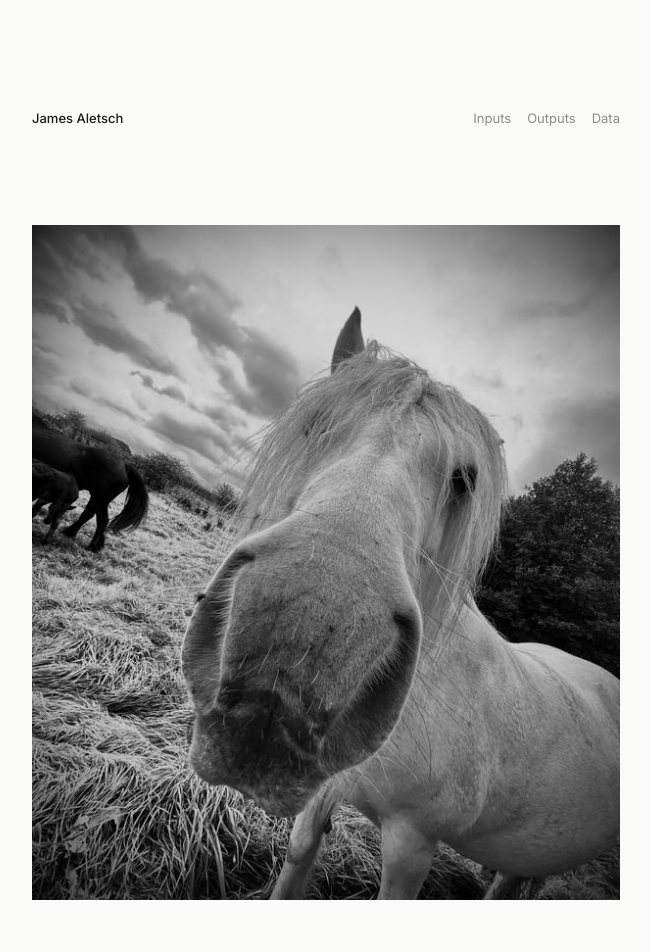
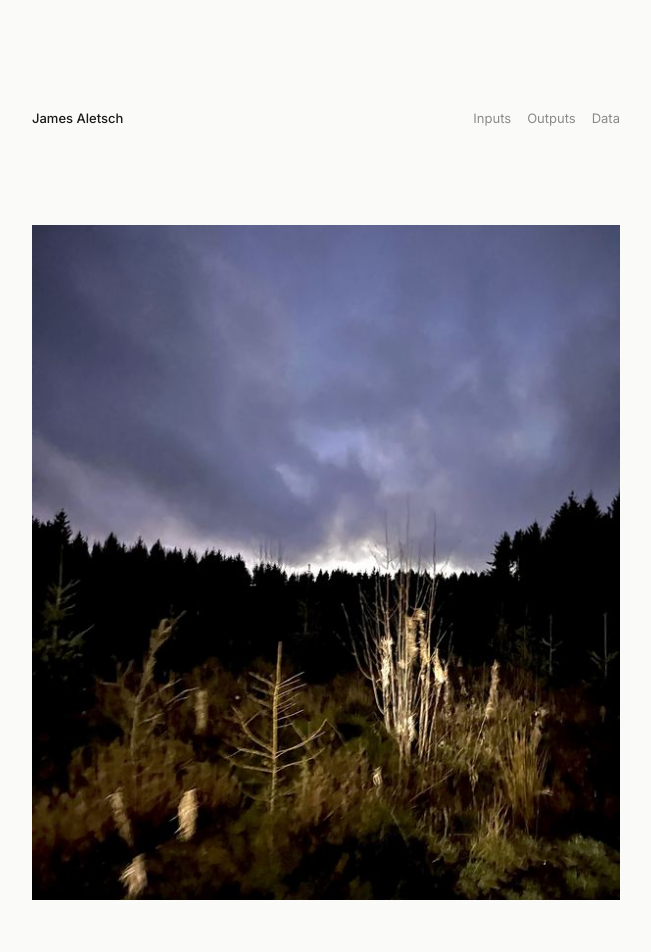
Before and after one commit to JamesGold/JamesAletsch, a Jekyll site: the page built from index.html, in a window 1280 px wide. Shown: the top 952 px of the page, without its empty margins (314-965 px from the left). Built offline with Jekyll 4.4.1, drawn with Linux system fonts in a browser that asks for light colours.

Commit message:
Pinned header; random hero photo on every load
- The header (name and navigation) stays at the top while scrolling;
  sections and releases scroll into view just below it
- The hero picks a random Inputs photo on each load. The photo list is
  embedded in the page so the choice is made before the image downloads
  (no flash, no layout jump). Without JavaScript it's the newest photo.

Co-Authored-By: Claude Opus 5.5 <noreply@anthropic.com>

```diff
--- a/assets/css/site.css
+++ b/assets/css/site.css
@@ -16,7 +16,13 @@ img { display: block; width: 100%; height: auto; }
 .wrap { max-width: 620px; margin: 0 auto; padding: 48px 16px 64px; }
 @media (min-width: 700px) { .wrap { padding-top: 12vh; } }
 
-header { display: flex; justify-content: space-between; margin-bottom: 96px; }
+/* header stays pinned to the top while scrolling */
+header {
+  display: flex; justify-content: space-between; margin: -16px 0 80px; padding: 16px 0;
+  position: sticky; top: 0; z-index: 50; background: var(--bg);
+}
+/* keep headings visible below the pinned header when jumping to a section or release */
+[id] { scroll-margin-top: 64px; }
 header .name { font-weight: 500; border: 0; }
 header nav { display: flex; gap: 16px; color: var(--mute); }
 header nav a { border: 0; }
@@ -105,4 +111,5 @@ header h1 a { border: 0; }
 .hero { margin: 0 0 96px; }
 .hero a { display: block; border: 0; cursor: zoom-in; }
 .hero img { aspect-ratio: auto; max-height: 75svh; object-fit: cover; }
+.hero noscript img { display: block; }
 .hero figcaption { margin-top: 8px; }
--- a/index.html
+++ b/index.html
@@ -10,14 +10,31 @@ gallery: true
     {% include nav.html %}
   </header>
 
-  {%- comment -%} Hero: the newest photo by date taken (the gallery is sorted newest first) {%- endcomment -%}
+  {%- comment -%}
+    Hero: a random Inputs photo on every load, picked by the inline script before the
+    image starts downloading. Without JavaScript (and for search engines) it's the newest.
+  {%- endcomment -%}
   {%- assign hero = site.data.gallery | first -%}
   {%- if hero %}
-  <figure class="hero">
-    <a href="#inputs" data-photo="{{ hero.id }}"><img src="{{ hero.full | prepend: '/' | relative_url }}" srcset="{{ hero.thumb | prepend: '/' | relative_url }} 800w, {{ hero.full | prepend: '/' | relative_url }} 2000w" sizes="(max-width: 652px) calc(100vw - 32px), 620px" width="{{ hero.width }}" height="{{ hero.height }}" alt="{{ hero.alt | escape }}" fetchpriority="high" style="background: {{ hero.colour }}"></a>
-    {%- if hero.caption != "" %}
-    <figcaption class="m">{{ hero.caption }}</figcaption>
-    {%- endif %}
+  {%- assign root = "/" | relative_url %}
+  <figure class="hero" id="hero">
+    <a href="#inputs" data-photo="{{ hero.id }}"><img alt="" fetchpriority="high"></a>
+    <figcaption class="m" hidden></figcaption>
+    <script>
+      (function () {
+        // [id, thumb, full, width, height, alt, caption, colour]
+        var photos = [{% for p in site.data.gallery %}[{{ p.id | jsonify }},{{ p.thumb | jsonify }},{{ p.full | jsonify }},{{ p.width }},{{ p.height }},{{ p.alt | jsonify }},{{ p.caption | jsonify }},{{ p.colour | jsonify }}]{% unless forloop.last %},{% endunless %}{% endfor %}];
+        var p = photos[Math.floor(Math.random() * photos.length)], root = {{ root | jsonify }};
+        var fig = document.getElementById('hero'), img = fig.querySelector('img'), cap = fig.querySelector('figcaption');
+        fig.querySelector('a').dataset.photo = p[0];
+        img.width = p[3]; img.height = p[4]; img.alt = p[5]; img.style.background = p[7];
+        img.sizes = '(max-width: 652px) calc(100vw - 32px), 620px';
+        img.srcset = root + p[1] + ' 800w, ' + root + p[2] + ' 2000w';
+        img.src = root + p[2];
+        if (p[6]) { cap.textContent = p[6]; cap.hidden = false; }
+      })();
+    </script>
+    <noscript><img src="{{ hero.full | prepend: '/' | relative_url }}" width="{{ hero.width }}" height="{{ hero.height }}" alt="{{ hero.alt | escape }}" style="background: {{ hero.colour }}"></noscript>
   </figure>
   {%- endif %}
 
```
